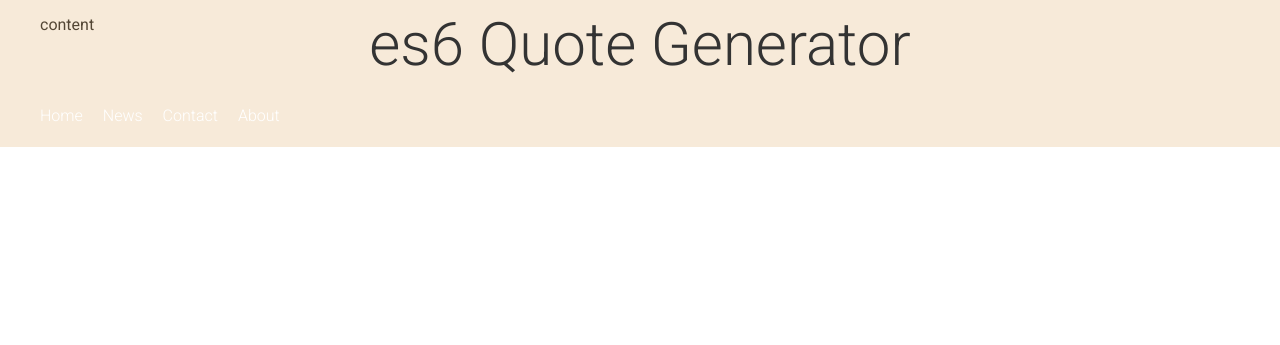
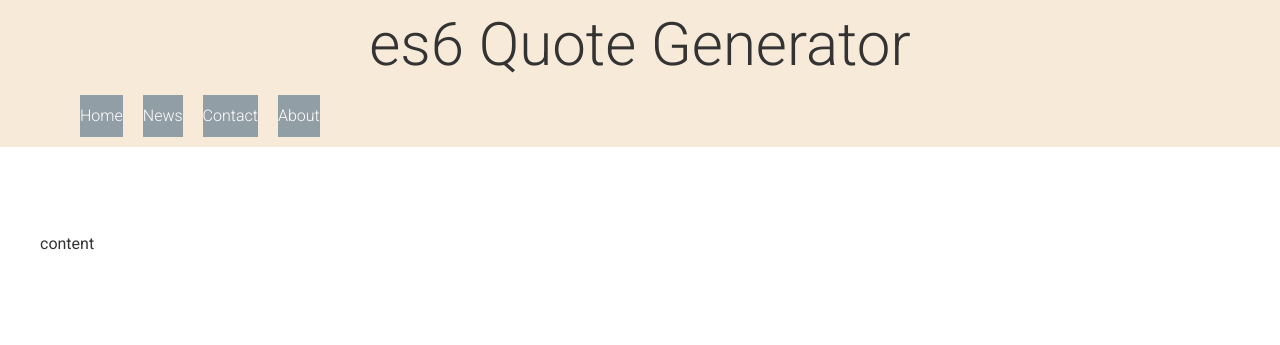
Before and after one commit to Blue-Rob0t/es6-quote-machine, a website built with webpack: page app/index.html in a window 1280 px wide. Built offline with nearby package versions, Linux system fonts and the light colour scheme.

Commit message:
site header it:2

```diff
--- a/app/assets/styles/modules/_primary-nav.css
+++ b/app/assets/styles/modules/_primary-nav.css
@@ -42,7 +42,8 @@
     @mixin atMedium {
       font-size: 1rem;
       padding: 12px 0;
-      background-color: transparent;
+      /*background-color: transparent;*/
+      background-color: rgba($mainBlue, .5);
 
       &.is-current-link {
         color: #fabb69;
--- a/app/assets/styles/modules/_site-header.css
+++ b/app/assets/styles/modules/_site-header.css
@@ -1,6 +1,6 @@
 .site-header {
   padding: 10px 0;
-  position: absolute;
+  /*position: absolute;*/
   width: 100%;
   z-index: 2;
   transition: background-color .5s ease-out;
@@ -10,7 +10,7 @@
   }
 
   @mixin atMedium {
-    position: fixed;
+    /*position: fixed;*/
     background-color: rgba($mainBlue, .3);
 
     &--is-med-dark {
--- /dev/null
+++ b/app/assets/styles/modules/_site-title.css
@@ -0,0 +1,14 @@
+.site-title {
+  font-size: 2rem;
+  font-weight: 300;
+  text-align: center;
+
+  @mixin atMedium {
+    font-size: 3.75rem;
+  }
+
+  strong {
+    font-weight: 500;
+  }
+
+}
--- a/app/assets/styles/styles.css
+++ b/app/assets/styles/styles.css
@@ -10,6 +10,7 @@
 @import "modules/_row";
 @import "modules/_generic-content-container";
 @import "modules/_section-title";
+@import "modules/_site-title";
 @import "modules/_feature-item";
 @import "modules/_testimonial";
 @import "modules/_sprite";
--- a/app/index.html
+++ b/app/index.html
@@ -22,7 +22,8 @@
   <body>
 <!-- site-header-branch -->
     <header class="site-header site-header--is-sm-light site-header--is-med-dark site-header--is-lrg-light">
-      <div class="section-title ">
+      <div class="wrapper">
+        <div class="site-title">
           es6 Quote Generator
         </div>
         <ul class="primary-nav">
@@ -31,11 +32,15 @@
           <li><a href="contact.asp">Contact</a></li>
           <li><a href="about.asp">About</a></li>
         </ul>
+
+      </div>
     </header>
 
 <!-- site-content-branch -->
+<div class="page-section">
   <div class="wrapper">
     <p>content</p>
+  </div>
 </div>
 
 
--- a/app/temp/styles/styles.css
+++ b/app/temp/styles/styles.css
@@ -908,6 +908,24 @@ a {
   }
 }
 
+.site-title {
+  font-size: 2rem;
+  font-weight: 300;
+  text-align: center;
+
+}
+
+@media (min-width: 800px) {
+
+  .site-title {
+    font-size: 3.75rem;
+  }
+}
+
+.site-title strong {
+  font-weight: 500;
+}
+
 .feature-item {
   position: relative;
   padding-bottom: 2.5rem;
@@ -1102,7 +1120,7 @@ Instead edit gulp/templates/sprite */
 
 .site-header {
   padding: 10px 0;
-  position: absolute;
+  /*position: absolute;*/
   width: 100%;
   z-index: 2;
   -webkit-transition: background-color .5s ease-out;
@@ -1115,8 +1133,7 @@ Instead edit gulp/templates/sprite */
 
 @media (min-width: 800px) {
 
-  .site-header {
-    position: fixed;
+  .site-header {/*position: fixed;*/
     background-color: rgba(47,85,114, .3);
   }
 
@@ -1344,8 +1361,8 @@ Instead edit gulp/templates/sprite */
 
   .primary-nav a {
     font-size: 1rem;
-    padding: 12px 0;
-    background-color: transparent;
+    padding: 12px 0;/*background-color: transparent;*/
+    background-color: rgba(47,85,114, .5);
   }
 
   .primary-nav a.is-current-link {
```
Lines whose indentation alone changed are shown as unchanged.
